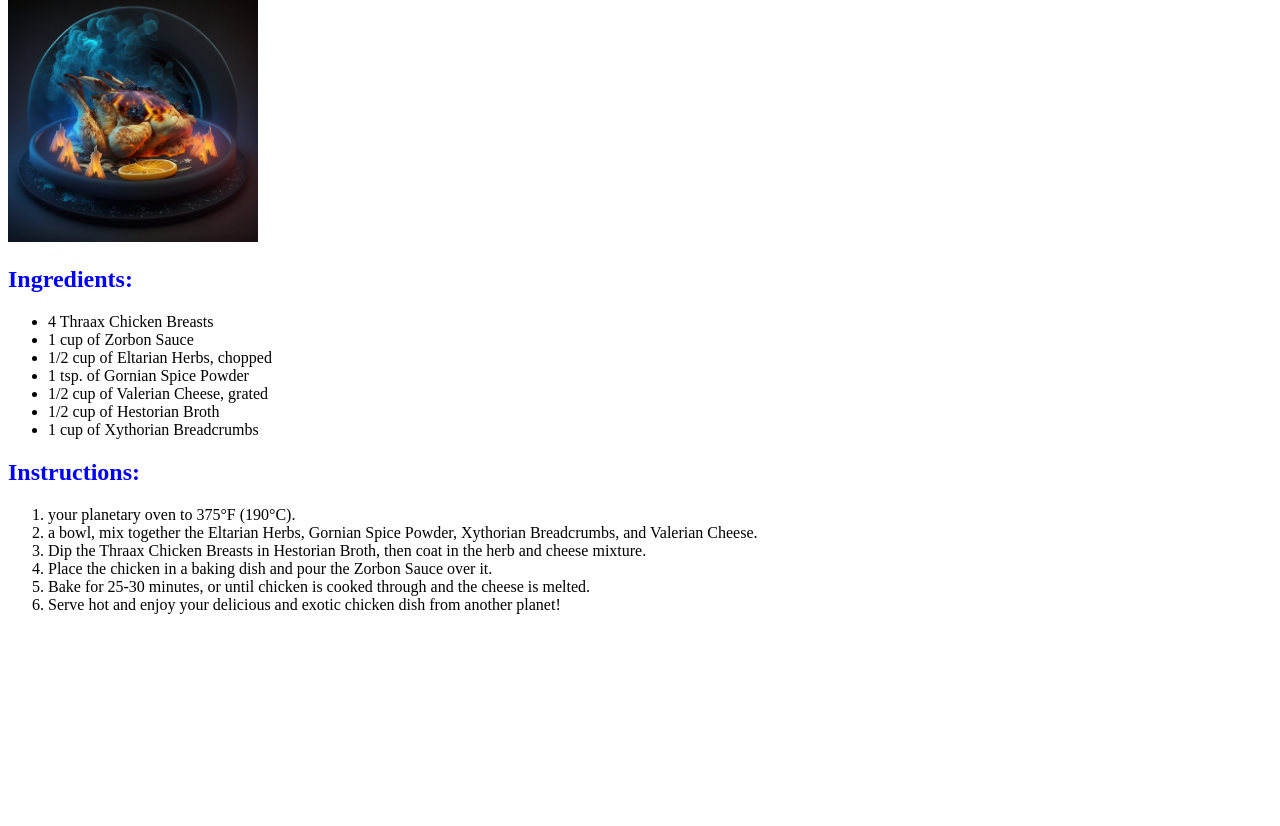
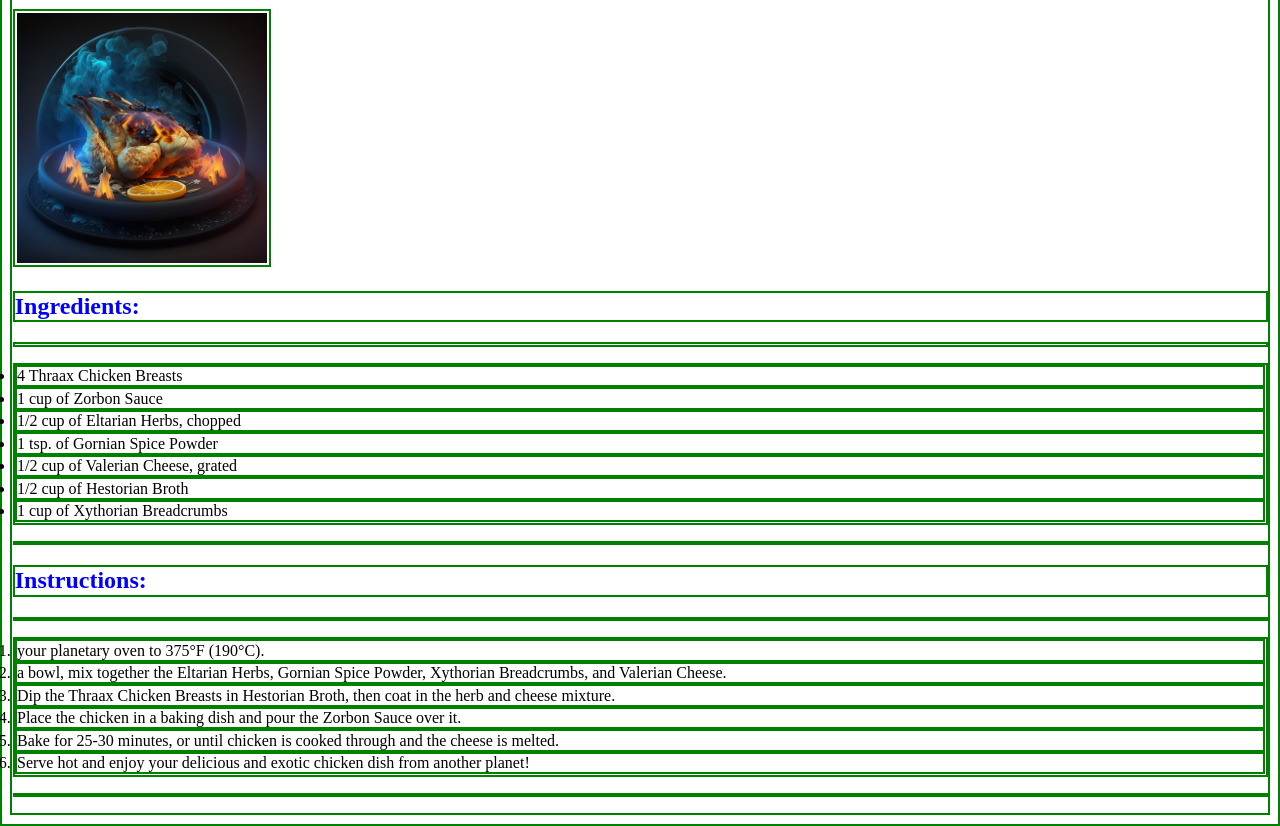
Before and after one commit to xBromsson/odin-recipes, a plain HTML site: page recipes/thraax-herb-crusted-bake.html in a window 1280 px wide. Shown: the part 88-914 px from the top of the page. Before the commit the page ends 800 px from the top, so only its background shows below. Drawn offline with Linux system fonts and the light colour scheme.

Commit message:
played around with padding, border, and margin on styles css

```diff
--- a/styles.css
+++ b/styles.css
@@ -3,8 +3,15 @@
 img {
     width: 250px;
     height: auto;
+    padding: 2px;
 }
 
 h2 {
     color:blue
 }
+
+* {
+    border: 2px solid green;
+    padding: .25px;
+
+}
```
